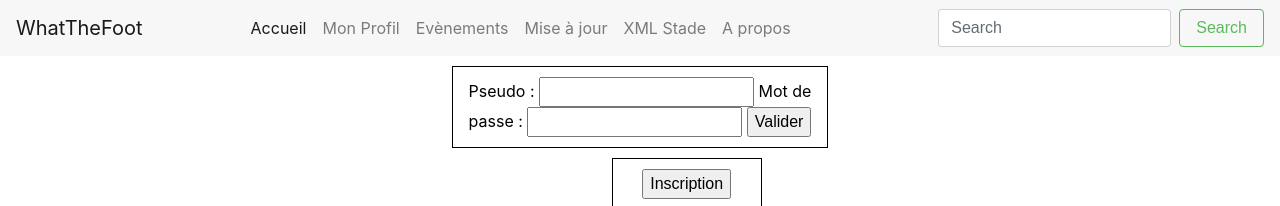
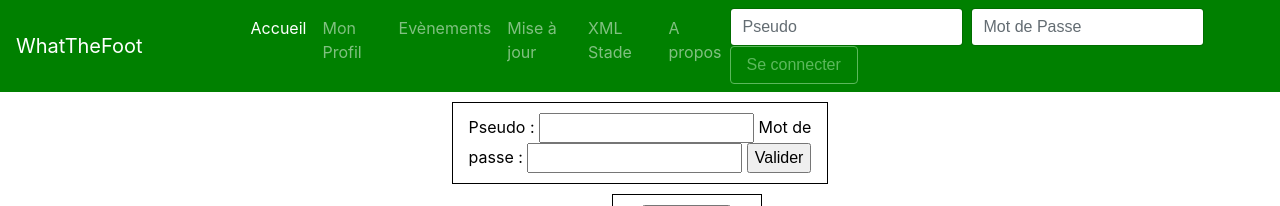
Before and after one commit to AdrienBorde/ProjetPHP, a PHP site: page / in a window 1280 px wide. Shown: the top 206 px of the page. Run offline with PHP 8.4, Linux system fonts and the light colour scheme; data comes from the database, SQL or seed files in the repository; some libraries are stand-ins or nearby versions.

Commit message:
Improve v1

```diff
--- a/VUE/header.php
+++ b/VUE/header.php
@@ -13,14 +13,14 @@
     </head>
     <body>
         <!-- navbar -->
-    <nav class="navbar navbar-toggleable-md navbar-light bg-faded">
+<nav class="navbar my-nav navbar-toggleable-md navbar-inverse" style="background-color: green;">
   <button class="navbar-toggler navbar-toggler-right" type="button" data-toggle="collapse" data-target="#navbarSupportedContent" aria-controls="navbarSupportedContent" aria-expanded="false" aria-label="Toggle navigation">
     <span class="navbar-toggler-icon"></span>
   </button>
 
-  <a class="navbar-brand" id="whatthefoot" href="#">WhatTheFoot</a>
+ 	 <a class="navbar-brand" id="whatthefoot" href="#">WhatTheFoot</a>
 
-	  <div class="collapse navbar-collapse" id="navbarSupportedContent">
+  <div class="collapse navbar-collapse" id="navbarSupportedContent">
 		    <ul class="navbar-nav mr-auto">
 			      <li class="nav-item active">
 			        <a class="nav-link" href="index.php">Accueil <span class="sr-only">(current)</span></a>
@@ -54,8 +54,9 @@
 			      </li>
 		    </ul>
 		    <form class="form-inline my-2 my-lg-0"  action="pageProfil.php" >
-			      <input class="form-control mr-sm-2" type="text" placeholder="Search" name="pseudo">
-			      <button class="btn btn-outline-success my-2 my-sm-0" type="submit">Search</button>
+			      <input class="form-control mr-sm-2" type="text" placeholder="Pseudo" name="pseudo">
+			      <input class="form-control mr-sm-2" type="text" placeholder="Mot de Passe" name="pseudo">
+			      <button class="btn btn-outline-success my-2 my-sm-0" type="submit">Se connecter</button>
 		    </form>
 	  </div>
 </nav>
--- a/css/style.css
+++ b/css/style.css
@@ -22,6 +22,8 @@ body, html {
 	color: white;
 	padding-top: 40px;
 }
+
+
 
 #whatthefoot
 {
--- a/whatthefoot (2).sql
+++ b/whatthefoot (2).sql
@@ -214,7 +214,7 @@ CREATE TABLE IF NOT EXISTS `event` (
 -- Déchargement des données de la table `event`
 --
 
-INSERT INTO `event` (`idEvent`, 8, `Stade`, `Date`, `NomEvent`, `Stadecol`, `nbParticipant`) VALUES
+INSERT INTO `event` (`idEvent`, `idCreateur`, `Stade`, `Date`, `NomEvent`, `Stadecol`, `nbParticipant`) VALUES
 (1, 1, '2017-12-28 08:09:12', 'Foot Des Bros', '', 5);
 
 --
```
